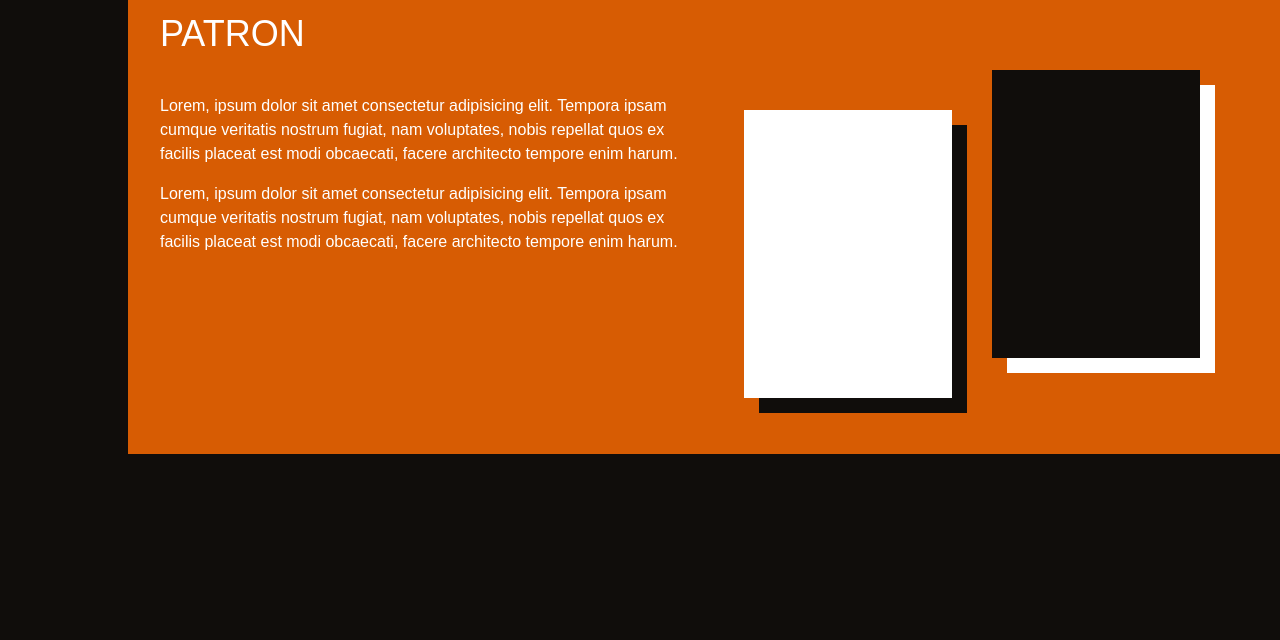
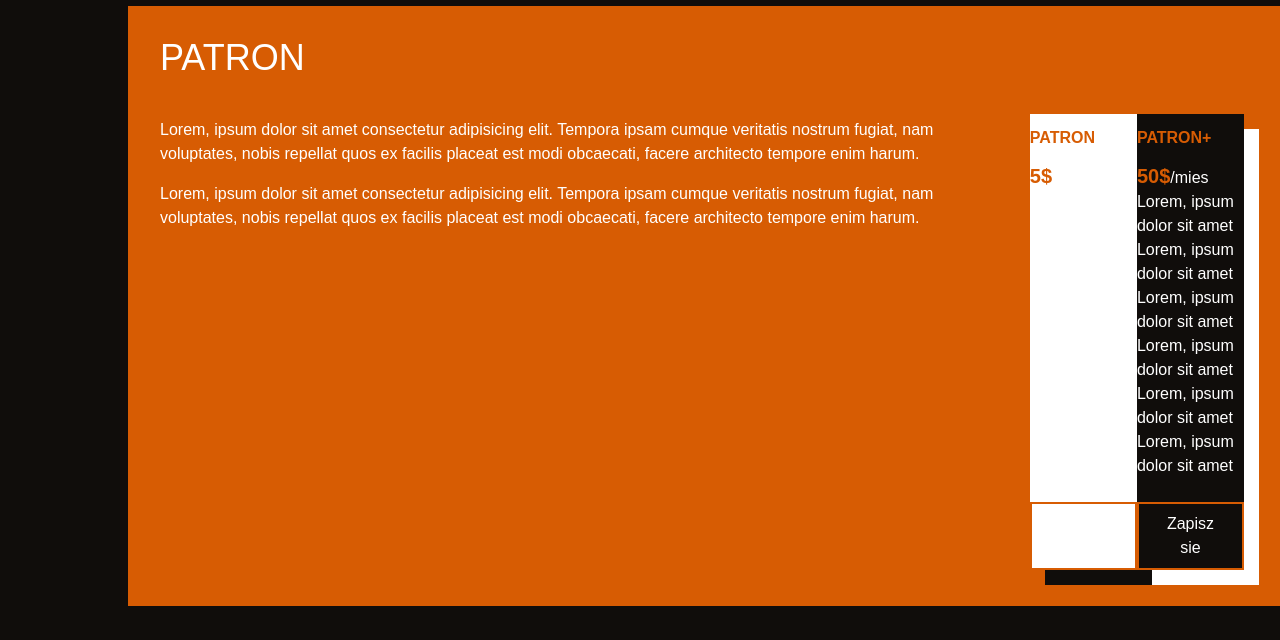
Before and after one commit to AdamMzkr/66macro, a website: page index.html in a window 1280 px wide. Shown: the part 894-1534 px from the top of the page. Before the commit the page ends 1396 px from the top, so only its background shows below. Drawn offline with Linux system fonts and the light colour scheme.

Commit message:
Update index.html
work on responsive and patron section,  add hover efect

```diff
--- a/index.html
+++ b/index.html
@@ -38,9 +38,9 @@
         <div class="animate-right image flex-auto h-96  md:h-auto  md:w-64"></div>
     </section>
 
-    <section id="about" class=" -mt-6 bg-accent-color-dark py-4 mr-8 md:mr-14 lg:mr-32 px-8 md:px-14 lg:px-32 z-0">
+    <section id="about" class="  animate-drop bg-accent-color-dark py-4 mr-8 md:mr-14 lg:mr-32 px-8 md:px-14 lg:px-32 z-0">
         <h2 class="section-title  p-4 text-4xl text-white uppercase">O Nas</h2>
-        <div class="content flex">
+        <div class="content flex flex-col md:flex-row">
             <div class="bg-white flex-auto w-2/6 shadow-accent translate-y-5 px-4"></div>
         <article class="flex-auto w-4/6 ml-20" >
             <p class="py-2">Lorem, ipsum dolor sit amet consectetur adipisicing elit. Tempora ipsam cumque veritatis nostrum fugiat, nam voluptates, nobis
@@ -55,18 +55,48 @@
     </div>
     </section>
 
-    <section id="patron" class="  bg-accent-color px-4 mt-10 py-4 ml-8 md:ml-14 lg:ml-32 z-0">
+    <section id="patron" class=" animate-drop bg-accent-color px-4 mt-10 py-4 ml-8 md:ml-14 lg:ml-32 z-0">
         <h2 class="section-title p-4 text-4xl text-white uppercase">Patron</h2>
-        <div class="content flex">
-        <article class="flex-auto w-3/6 p-4">
+        <div class="content flex flex-col md:flex-row">
+        <article class="flex-auto w-5/12 p-4">
             <p class="py-2">Lorem, ipsum dolor sit amet consectetur adipisicing elit. Tempora ipsam cumque veritatis nostrum fugiat, nam voluptates, nobis
                 repellat quos ex facilis placeat est modi obcaecati, facere architecto tempore enim harum.</p>
             <p class="py-2">Lorem, ipsum dolor sit amet consectetur adipisicing elit. Tempora ipsam cumque veritatis nostrum fugiat, nam voluptates, nobis
                 repellat quos ex facilis placeat est modi obcaecati, facere architecto tempore enim harum.</p>
         </article>
-        <div class="flex flex-col md:flex-row w-3/6  p-5">
-            <div class="card w-52 h-72  m-5 bg-white shadow-dark"></div>
-            <div class="card w-52 h-72 m-5 -mt-5 bg-body shadow-white"></div>
+        <div class="flex flex-col md:flex-row w-7/12  p-5">
+            <div class="card w-48 h-80  m-10 -mt-8 bg-white shadow-dark">
+                <div class="content">
+                    <h3 class="py-3 text-center font-bold uppercase text-accent-color">Patron</h3>
+                <div class="benefits text-xs text-tex-color-dark p-2 leading-5 flex flex-center flex-col">
+                    <h3 class="text-center "><strong class="text-accent-color text-xl">5$</strong>/mies</h5>
+                    <h4>Lorem, ipsum dolor sit amet  </h4>
+                    <h4>Lorem, ipsum dolor sit amet </h4>
+                    <h4>Lorem, ipsum dolor sit amet </h4>
+                    <h4 class="line-through text-gray-500">Lorem, ipsum dolor sit amet </h4>
+                    <h4 class="line-through text-gray-500">Lorem, ipsum dolor sit amet </h4>
+                    <h4 class="line-through text-gray-500">Lorem, ipsum dolor sit amet </h4>
+                    <button class=" m-6 btn mt-6 px-6 py-2 border-2 border-accent-color ">Zapisz sie</button>
+
+                </div>
+                </div>
+            </div>
+            <div class="card w-48 h-80  m-10 -mt-16 bg-body shadow-white">
+                <div class="content">
+                    <h3 class="py-3 text-center font-bold uppercase text-accent-color">Patron+</h3>
+                <div class="benefits text-xs text-tex-color-light p-2 leading-5 flex flex-center flex-col">
+                    <h3 class="text-center "><strong class="text-accent-color text-xl">50$</strong>/mies</h5>
+                    <h4>Lorem, ipsum dolor sit amet  </h4>
+                    <h4>Lorem, ipsum dolor sit amet </h4>
+                    <h4>Lorem, ipsum dolor sit amet </h4>
+                    <h4>Lorem, ipsum dolor sit amet </h4>
+                    <h4>Lorem, ipsum dolor sit amet </h4>
+                    <h4>Lorem, ipsum dolor sit amet </h4>
+                    <button class=" m-6 btn mt-6 px-6 py-2 border-2 border-accent-color ">Zapisz sie</button>
+
+                </div>
+                </div>
+            </div>
         </div>
 
     </div>
```
